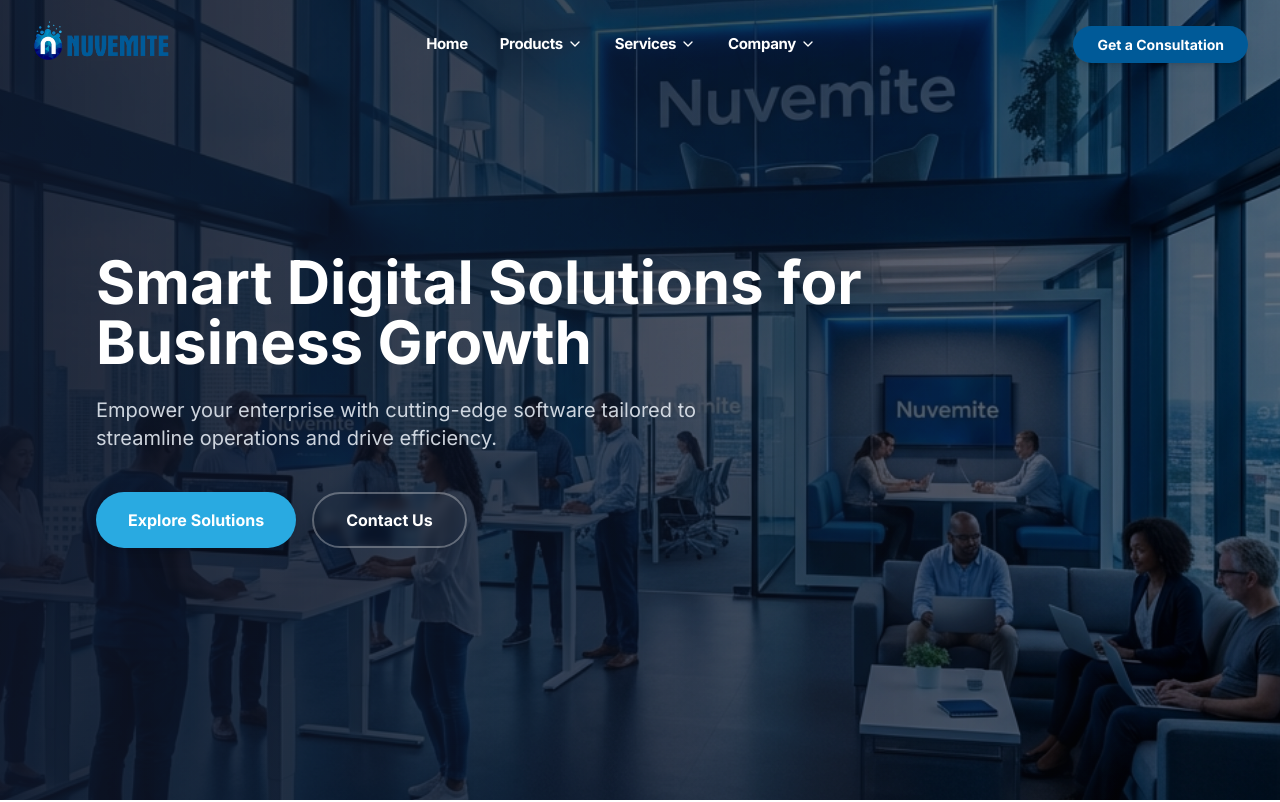
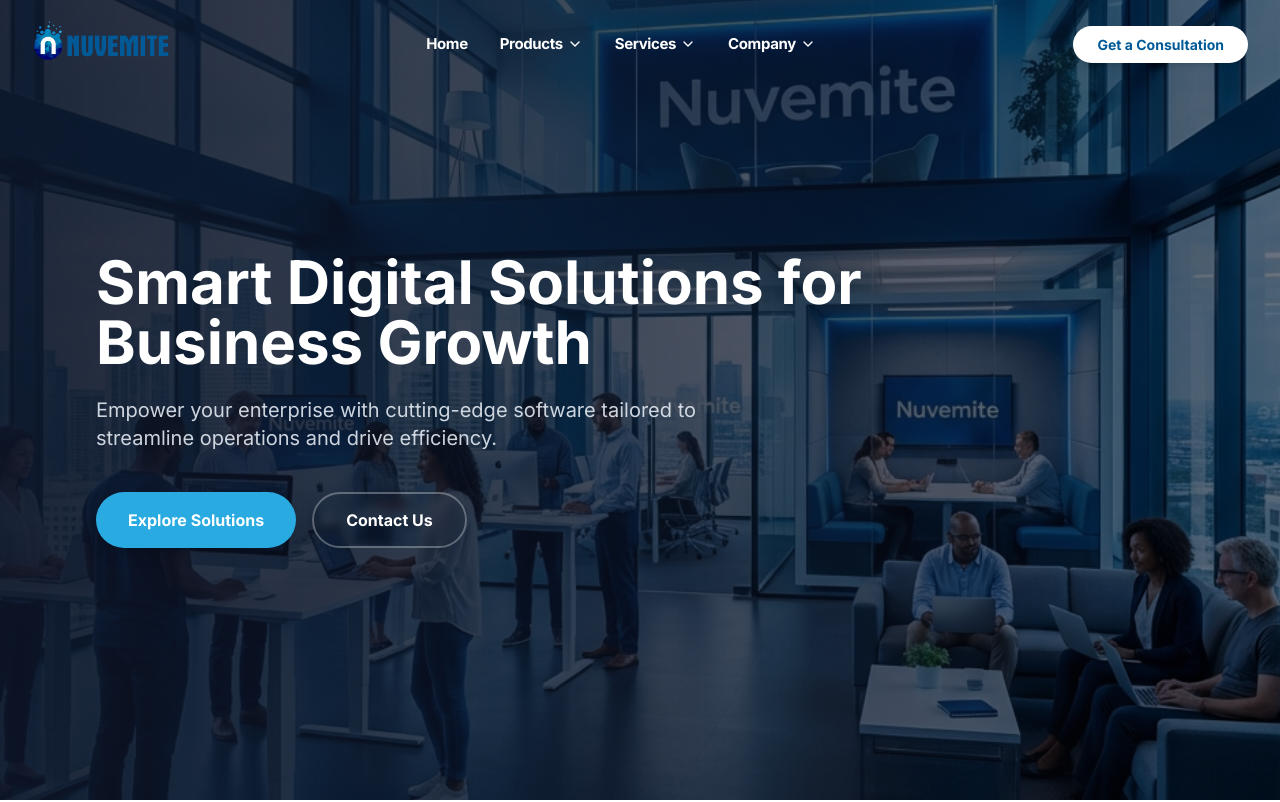
Before and after one commit to Nathank3/nuvemitetechnologies, a React (Vite) app: page / in a window 1280 px wide. Shown: the top 802 px of the page. Built offline with nearby package versions, Linux system fonts and the light colour scheme.

Commit message:
feat: Implement a responsive Navbar component with sticky behavior, desktop dropdowns, and a mobile menu.

```diff
--- a/src/components/Navbar.jsx
+++ b/src/components/Navbar.jsx
@@ -137,7 +137,11 @@
         <div className="hidden md:block">
           <a
             href="#consultation"
-            className="bg-nuvemite-blue text-white hover:bg-nuvemite-cyan transition-all duration-300 px-6 py-2.5 rounded-full text-sm font-bold shadow-md hover:shadow-lg transform hover:-translate-y-0.5"
+            className={`transition-all duration-300 px-6 py-2.5 rounded-full text-sm font-bold shadow-md hover:shadow-lg transform hover:-translate-y-0.5 ${
+              isScrolled
+                ? 'bg-nuvemite-blue text-white hover:bg-nuvemite-cyan'
+                : 'bg-white text-[#005A98] hover:bg-slate-100'
+            }`}
           >
             Get a Consultation
           </a>
```
